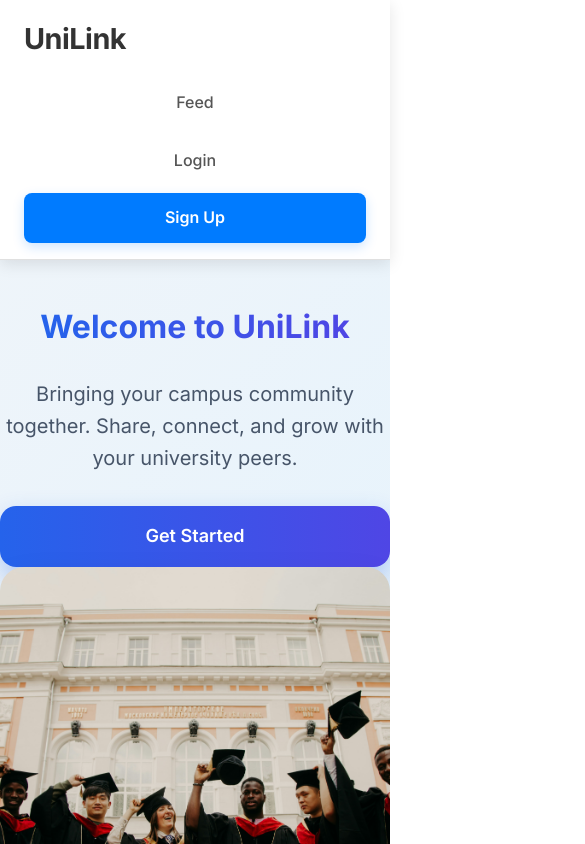
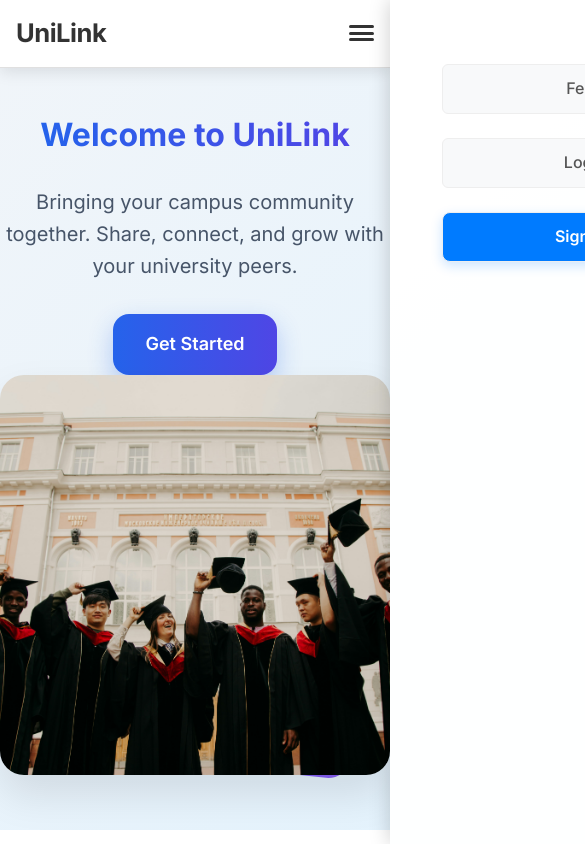
Before and after one commit to shadow-slave/UniLink, a React (Create React App) app in the folder client/: page / in a window 390 px wide. Shown: the top 844 px of the page, 585 px wide, since content can reach past the window. Built offline with nearby package versions, Linux system fonts and the light colour scheme.

Commit message:
UI Navbar updates

```diff
--- a/client/src/components/Navbar.js
+++ b/client/src/components/Navbar.js
@@ -1,43 +1,76 @@
-import React from "react";
+// src/components/Navbar.js
+import React, { useState } from "react"; // Import useState
 import { Link, useNavigate } from "react-router-dom";
-import "../styles/Navbar.css"; // Import your CSS for styling
+import "../styles/Navbar.css"; // Ensure this CSS file is comprehensive for burger menu styling
+
 const Navbar = () => {
   const navigate = useNavigate();
   const token = localStorage.getItem("token");
+  const [isMobileMenuOpen, setIsMobileMenuOpen] = useState(false); // State to manage mobile menu open/close
 
   const handleLogout = () => {
     localStorage.removeItem("token");
     navigate("/login");
+    setIsMobileMenuOpen(false); // Close menu on logout
+  };
+
+  const toggleMobileMenu = () => {
+    setIsMobileMenuOpen(!isMobileMenuOpen); // Toggle menu state
+  };
+
+  const handleNavLinkClick = () => {
+    setIsMobileMenuOpen(false); // Close menu when a nav link is clicked
   };
 
   return (
     <nav className="navbar">
-      <Link to="/" className="navbar-brand">
+      <Link to="/" className="navbar-brand" onClick={handleNavLinkClick}>
         UniLink
       </Link>
-      <div className="navbar-links">
-        <Link to="/feed" className="nav-item">
+
+      {/* Burger Icon for Mobile */}
+      {/* This div acts as the burger button */}
+      <div
+        className={`burger-menu ${isMobileMenuOpen ? "open" : ""}`}
+        onClick={toggleMobileMenu}
+      >
+        <div className="line1"></div> {/* Top line of the burger icon */}
+        <div className="line2"></div> {/* Middle line */}
+        <div className="line3"></div> {/* Bottom line */}
+      </div>
+
+      {/* Navigation Links */}
+      {/* The 'open' class will control mobile menu visibility and animation */}
+      <div className={`navbar-links ${isMobileMenuOpen ? "open" : ""}`}>
+        <Link to="/feed" className="nav-item" onClick={handleNavLinkClick}>
           Feed
         </Link>
 
         {!token ? (
           <>
-            <Link to="/login" className="nav-item">
+            <Link to="/login" className="nav-item" onClick={handleNavLinkClick}>
               Login
             </Link>
-            <Link to="/register" className="nav-item nav-button-primary">
+            <Link
+              to="/register"
+              className="nav-item nav-button-primary"
+              onClick={handleNavLinkClick}
+            >
               Sign Up
             </Link>
           </>
         ) : (
           <>
-            <Link to="/create" className="nav-item">
+            <Link
+              to="/create"
+              className="nav-item"
+              onClick={handleNavLinkClick}
+            >
               Create Post
             </Link>
-            <Link to="/home" className="nav-item">
+            <Link to="/home" className="nav-item" onClick={handleNavLinkClick}>
               Dashboard
             </Link>{" "}
-            {/* Added for a logged-in user home */}
             <button onClick={handleLogout} className="nav-item nav-button">
               Logout
             </button>
--- a/client/src/services/postService.js
+++ b/client/src/services/postService.js
@@ -2,7 +2,7 @@
 import axios from "axios";
 
 const API = axios.create({
-  baseURL: "http://localhost:5000/api", // Ensure this matches your backend URL
+  baseURL: "http://localhost:5000/api",
 });
 
 // Interceptor to add Authorization header to all requests
--- a/client/src/styles/HomePage.css
+++ b/client/src/styles/HomePage.css
@@ -302,7 +302,7 @@
       }
 
       .cta-button {
-        width: 100%;
+        /* width: 100%; */
         justify-content: center;
       }
     }
--- a/client/src/styles/Navbar.css
+++ b/client/src/styles/Navbar.css
@@ -1,24 +1,28 @@
 /* src/components/Navbar.css */
+
+/* Import Google Fonts for consistency */
+@import url('https://fonts.googleapis.com/css2?family=Inter:wght@300;400;500;600;700&display=swap');
+@import url('https://fonts.googleapis.com/css2?family=Poppins:wght@400;500;600;700&display=swap');
+
 
 .navbar {
     display: flex;
-    justify-content:space-around;
+    justify-content: space-between; /* Space out brand and links */
     align-items: center;
-    min-height: 60px; /* Ensures a consistent height */
+    min-height: 60px;
     padding: 1rem 2.5rem;
-    background-color: rgba(255, 255, 255, 0.98); /* Slightly transparent white */
+    background-color: rgba(255, 255, 255, 0.98); /* Slightly transparent white for glassy effect */
     border-bottom: 1px solid #e0e0e0;
-    box-shadow: 0 4px 15px rgba(0, 0, 0, 0.1); /* Softer, slightly more spread shadow */
+    box-shadow: 0 4px 15px rgba(0, 0, 0, 0.1);
     font-family: 'Inter', sans-serif;
     position: sticky;
     top: 0;
-    z-index: 1000;
-    backdrop-filter: blur(5px); /* Subtle blur for the glassy effect */
-    -webkit-backdrop-filter: blur(5px); /* For Safari */
+    z-index: 1000; /* Ensure navbar stays on top of other content */
+    backdrop-filter: blur(5px);
+    -webkit-backdrop-filter: blur(5px);
 }
 
 .navbar-brand {
-    justify-self:flex-end;
     color: #333;
     font-size: 1.8rem;
     font-weight: 700;
@@ -86,24 +90,122 @@
     transform: translateY(-2px);
 }
 
+/* Burger Menu Styling (Hidden by default on desktop) */
+.burger-menu {
+    display: none; /* Hide on large screens */
+    cursor: pointer;
+    flex-direction: column;
+    justify-content: space-around;
+    width: 30px;
+    height: 25px;
+    background: transparent;
+    border: none;
+    padding: 0;
+    z-index: 1001; /* Ensure burger menu is above other elements when open */
+}
+
+.burger-menu div {
+    width: 100%;
+    height: 3px;
+    background: #333; /* Color of the burger lines */
+    border-radius: 5px;
+    transition: all 0.3s linear; /* Smooth animation for lines */
+    transform-origin: 1px; /* Helps with rotation transformation */
+}
+
+/* Burger Menu Animation (When 'open' class is applied by JS) */
+.burger-menu.open .line1 {
+    transform: rotate(45deg);
+}
+
+.burger-menu.open .line2 {
+    opacity: 0; /* Hide middle line */
+}
+
+.burger-menu.open .line3 {
+    transform: rotate(-45deg);
+}
+
+
+/* Media Query for Smaller Devices (Mobile Layout) */
 @media (max-width: 768px) {
     .navbar {
-        flex-direction: column;
-        align-items: flex-start;
-        padding: 1rem 1.5rem;
-        min-height: unset; /* Allow height to adjust on mobile */
+        flex-direction: row; /* Keep brand and burger on one row */
+        justify-content: space-between; /* Push brand and burger apart */
+        align-items: center;
+        padding: 0.8rem 1.5rem;
+        min-height: 50px;
+    }
+
+    .burger-menu {
+        display: flex; /* Show burger menu on mobile */
     }
 
     .navbar-links {
+        /* Mobile menu styling */
         flex-direction: column;
+        position: fixed; /* Overlay the screen */
+        top: 0; /* Position from top of screen */
+        left: 0;
         width: 100%;
-        gap: 0.5rem;
-        margin-top: 1rem;
+        height: 100vh; /* Full viewport height */
+        background-color: rgba(255, 255, 255, 0.95); /* Semi-transparent white overlay */
+        padding: 5rem 1.5rem 1rem; /* Adjust padding to clear fixed navbar */
+        transform: translateX(100%); /* Start off-screen to the right (hidden) */
+        transition: transform 0.4s ease-in-out; /* Smooth slide-in/out */
+        z-index: 999; /* Below burger icon but above content */
+        justify-content: flex-start; /* Align items from top */
+        align-items: center; /* Center items horizontally */
+        gap: 1.5rem; /* Space between mobile menu items */
+        box-shadow: 0 0 20px rgba(0,0,0,0.2); /* Soft shadow for the overlay menu */
+        overflow-y: auto; /* Enable scrolling for long menus */
     }
 
-    .nav-item, .nav-button-primary, .nav-button {
-        width: 100%;
+    .navbar-links.open {
+        transform: translateX(0); /* Slide in from right when open */
+    }
+
+    .nav-item,
+    .nav-button-primary,
+    .nav-button {
+        width: 80%; /* Make nav items wider in mobile menu */
         text-align: center;
-        padding: 0.75rem 1rem;
+        padding: 0.8rem 1rem;
+        font-size: 1.1rem;
+        border: 1px solid #eee; /* Add subtle border for definition */
+        background-color: #f8f9fa; /* Light background for items */
+    }
+
+    .nav-button-primary {
+        background-color: #007bff; /* Keep primary button distinct */
+        color: white;
+    }
+
+    .nav-button {
+        background-color: #f8d7da; /* Light red background for logout */
+        color: #dc3545;
     }
 }
+
+/* Smaller mobile devices (adjust if needed, usually managed by 768px) */
+@media (max-width: 480px) {
+    .navbar {
+        padding: 0.8rem 1rem;
+    }
+    .navbar-brand {
+        font-size: 1.6rem;
+    }
+    .burger-menu {
+        width: 25px;
+        height: 20px;
+    }
+    .navbar-links {
+        padding: 4rem 1rem 1rem; /* Adjust padding for smaller screens */
+    }
+    .nav-item,
+    .nav-button-primary,
+    .nav-button {
+        font-size: 1rem;
+        padding: 0.7rem;
+    }
+}
```
